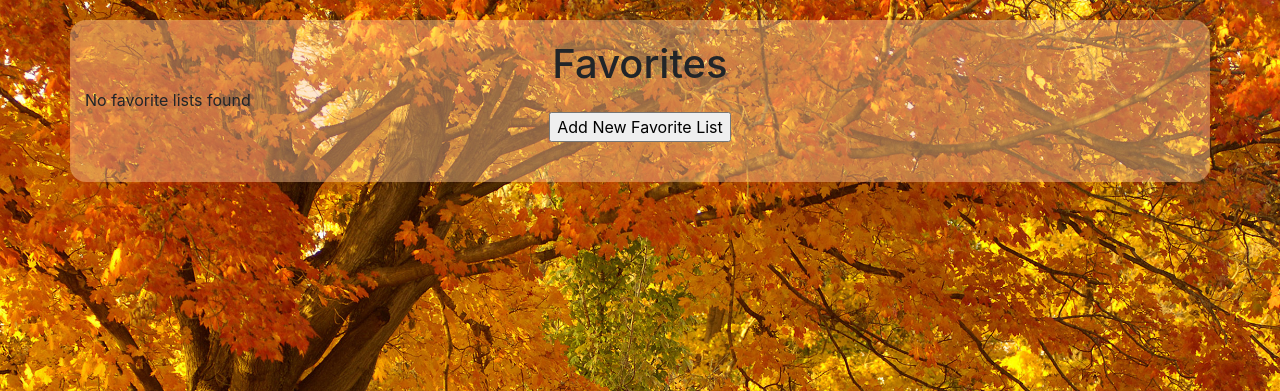
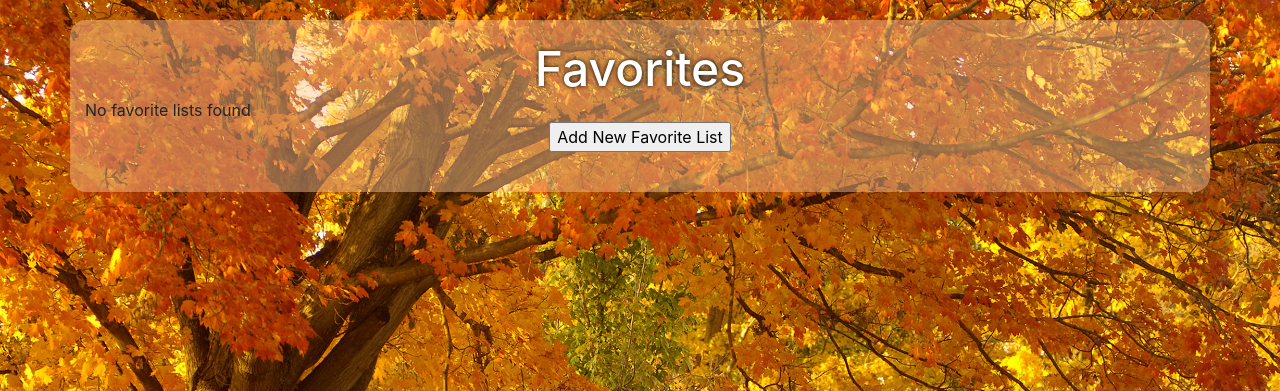
Before and after one commit to Quigmodacon/da-bs, a PHP site: page /favorites.php in a window 1280 px wide. Shown: the part 56-447 px from the top of the page. Run offline with PHP 8.4, Linux system fonts and the light colour scheme; the visitor is signed in with stand-in values (Sample User, id 1); data that the repository does not hold is empty.

Commit message:
fixed style in favorites.php

```diff
--- a/favorites.php
+++ b/favorites.php
@@ -15,7 +15,7 @@
 	        <?php include 'check_login.php'; ?>
 		<main class="container" role="main">
 		<div>
-			<h1 align="center">Favorites</h1>
+			<h1 id="headertext" align="center">Favorites</h1>
 			<!-- rest of body -->
 			<?php
 				$userID = get_current_userID($conn, $_SESSION['username']);
```
